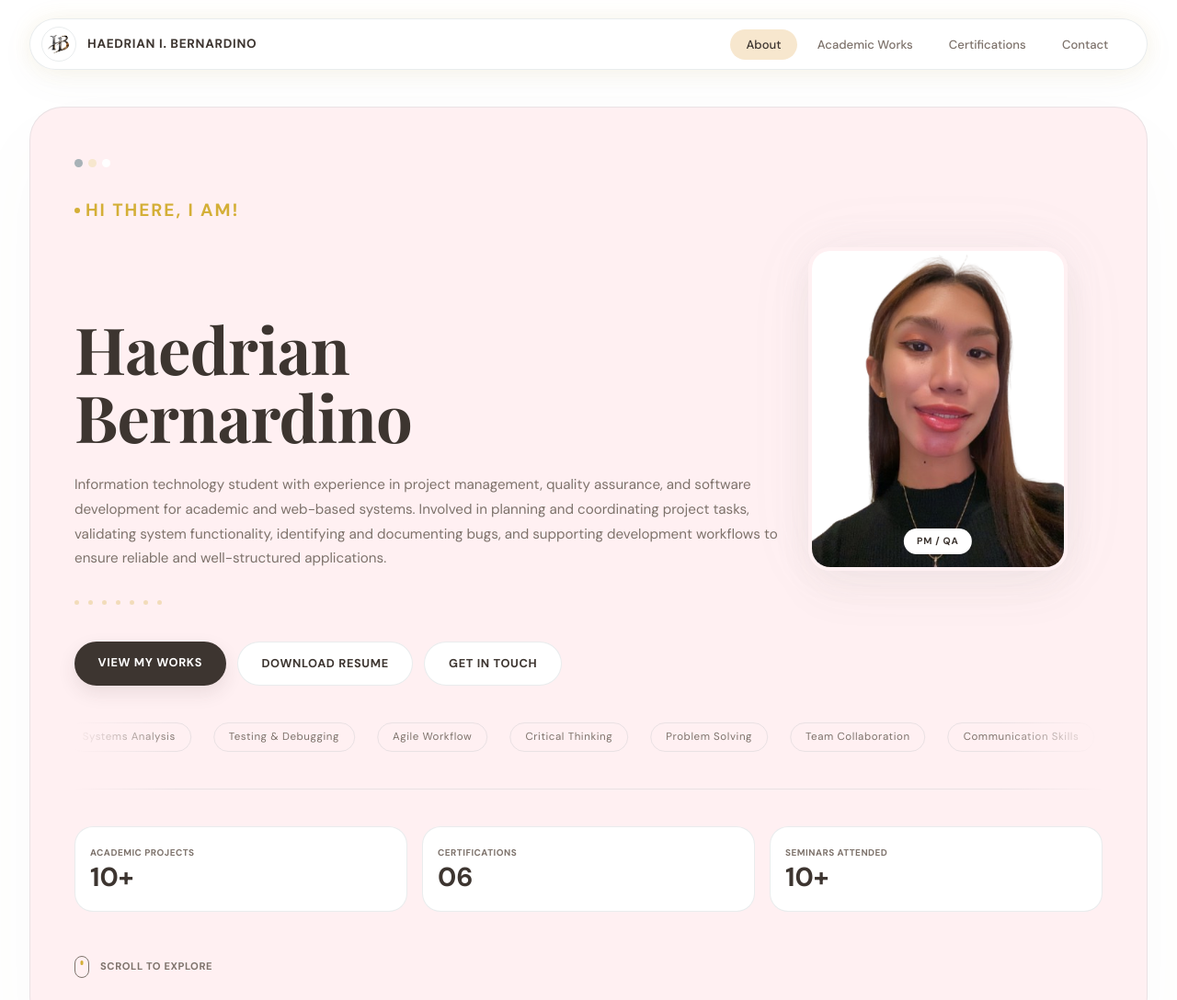
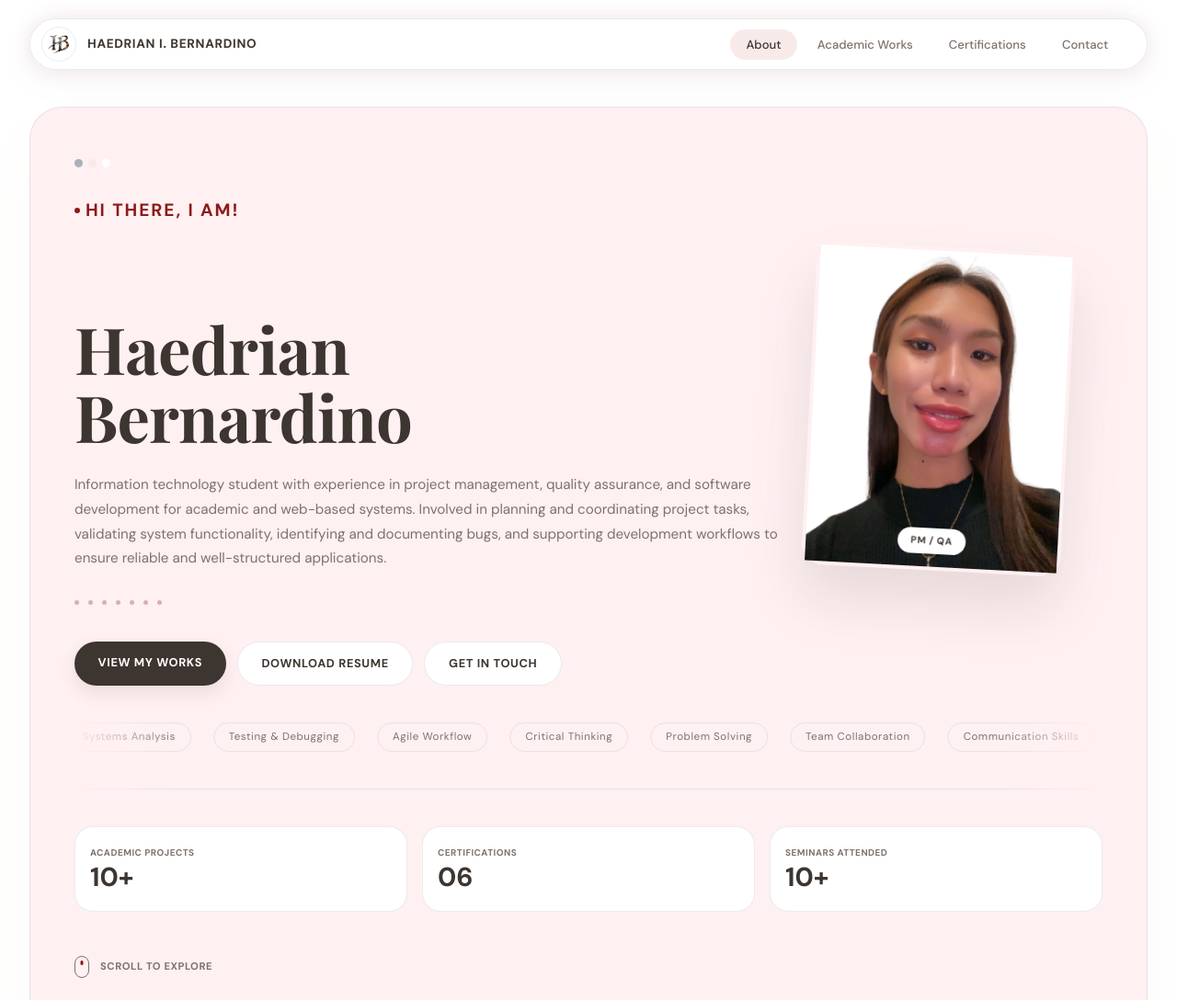
Before and after one commit to ianignacio77/portfolio, a plain HTML site: page portfolio/index.html in a window 1280 px wide. Shown: the top 1088 px of the page at 92% size. Drawn offline with nearby package versions, Linux system fonts and the light colour scheme; a web font is replaced by a local one.

Commit message:
Add files via upload

```diff
--- a/portfolio/script.js
+++ b/portfolio/script.js
@@ -766,7 +766,7 @@ function initScrollReveal() {
     { sel: '.window-controls',       cls: 'reveal-fade-up' },
     { sel: '.badge-tag',             cls: 'reveal-fade-up', delay: 1 },
     { sel: '.hero-left-col',         cls: 'reveal-fade-up', delay: 2 },
-    { sel: '.image-frame',           cls: 'reveal-fade-left', delay: 3 },
+    // .image-frame excluded — float animation handles its own entrance
     { sel: '.bullet-row',            cls: 'reveal-fade-up', delay: 3 },
     { sel: '.action-buttons',        cls: 'reveal-fade-up', delay: 4 },
     { sel: '.pills-scrollbox',       cls: 'reveal-fade-up', delay: 5 },
--- a/portfolio/style.css
+++ b/portfolio/style.css
@@ -13,8 +13,8 @@
   --surface-card: #ffffff;
   --text-main: #3d3530;
   --text-muted: #7d726b;
-  --accent-orange: #d4af37;
-  --accent-orange-light: #f7e7ce;
+  --accent-orange: #8B1A1A;
+  --accent-orange-light: #f9eaea;
   --accent-teal: #a8b2b7;
   --border-subtle: rgba(168, 178, 183, 0.25);
   --serif: 'Cormorant Garamond', Georgia, serif;
@@ -68,15 +68,15 @@ nav {
   -webkit-backdrop-filter: blur(24px);
   border: 1px solid var(--border-subtle);
   border-radius: 999px;
-  box-shadow: 0 0 25px rgba(212, 175, 55, 0.1),
+  box-shadow: 0 0 25px rgba(139, 26, 26, 0.1),
               0 10px 40px rgba(125, 114, 107, 0.05);
   transition: all 0.3s ease;
 }
 
 nav:hover {
-  box-shadow: 0 0 35px rgba(212, 175, 55, 0.15),
+  box-shadow: 0 0 35px rgba(139, 26, 26, 0.15),
               0 15px 45px rgba(125, 114, 107, 0.08);
-  border-color: rgba(212, 175, 55, 0.2);
+  border-color: rgba(139, 26, 26, 0.2);
 }
 
 .brand {
@@ -248,22 +248,19 @@ nav .brand-logo-img {
   aspect-ratio: 4 / 5;
   height: auto;
   border-radius: 24px;
-  overflow: hidden;
+  overflow: visible;
   flex-shrink: 0;
-  align-self: flex-start;
+  align-self: center;
   border: 4px solid var(--surface-panel);
-  box-shadow:
-    0 0 40px rgba(168, 178, 183, 0.1),
-    0 0 80px rgba(168, 178, 183, 0.05),
-    0 25px 50px rgba(125, 114, 107, 0.05);
   margin-right: clamp(1rem, 3vw, 3rem);
-  animation: float 5s ease-in-out infinite;
+  animation: float 4s ease-in-out infinite;
+  will-change: transform;
 }
 
 @keyframes float {
-  0%   { transform: rotate(3deg) translateY(0px); }
-  50%  { transform: rotate(3deg) translateY(-14px); }
-  100% { transform: rotate(3deg) translateY(0px); }
+  0%   { transform: rotate(3deg) translateY(0px);   box-shadow: 0 20px 40px rgba(125,114,107,0.12); }
+  50%  { transform: rotate(3deg) translateY(-18px); box-shadow: 0 38px 60px rgba(125,114,107,0.18); }
+  100% { transform: rotate(3deg) translateY(0px);   box-shadow: 0 20px 40px rgba(125,114,107,0.12); }
 }
 
 .profile-photo {
@@ -741,7 +738,7 @@ nav .brand-logo-img {
 .strip-node.active {
   border-color: var(--accent-orange);
   background-color: var(--accent-orange-light);
-  box-shadow: 0 10px 25px rgba(212, 175, 55, 0.05);
+  box-shadow: 0 10px 25px rgba(139, 26, 26, 0.05);
 }
 
 .strip-preview-image {
@@ -1662,7 +1659,7 @@ nav .brand-logo-img {
   border-color: var(--accent-orange);
   color: #ffffff;
   background-color: var(--accent-orange);
-  box-shadow: 0 10px 25px rgba(212, 175, 55, 0.15);
+  box-shadow: 0 10px 25px rgba(139, 26, 26, 0.15);
 }
 
 .back-to-top-floating:hover svg { transform: translateY(-2px); }
@@ -1741,7 +1738,7 @@ nav .brand-logo-img {
   background-color: var(--accent-orange);
   color: #fff;
   border-color: var(--accent-orange);
-  box-shadow: 0 6px 18px rgba(212, 175, 55, 0.15);
+  box-shadow: 0 6px 18px rgba(139, 26, 26, 0.15);
 }
 
 .carousel-dots { display: flex; gap: 8px; align-items: center; }
@@ -1784,7 +1781,6 @@ nav .brand-logo-img {
 .scroll-hidden.reveal-fade-left.scroll-visible { transform: translateX(0) !important; }
 
 .image-frame.scroll-visible {
-  transform: unset !important;
   animation: float 4s ease-in-out infinite !important;
 }
 /* ── View Project / View System button — link-ready states ── */
```
